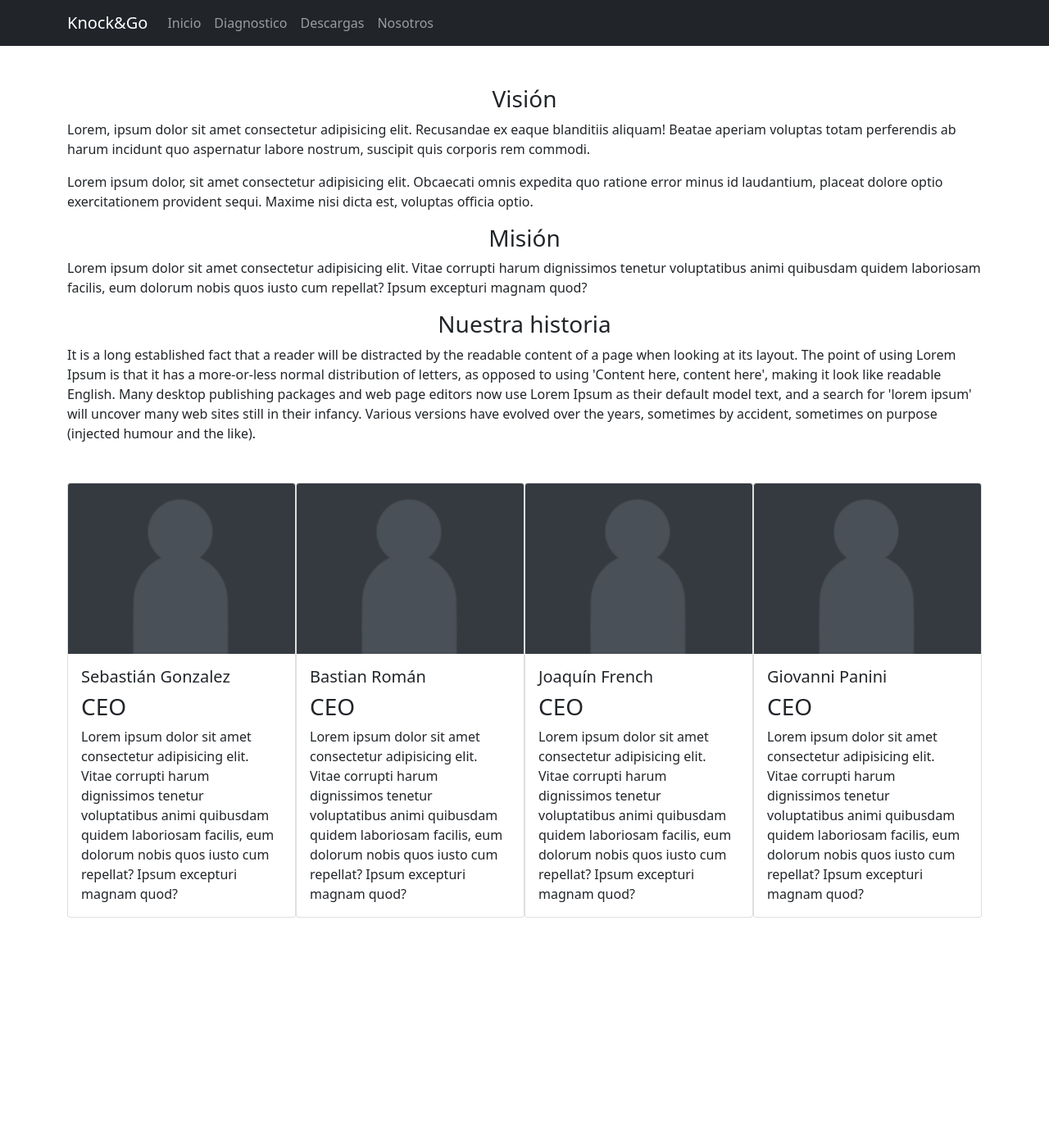
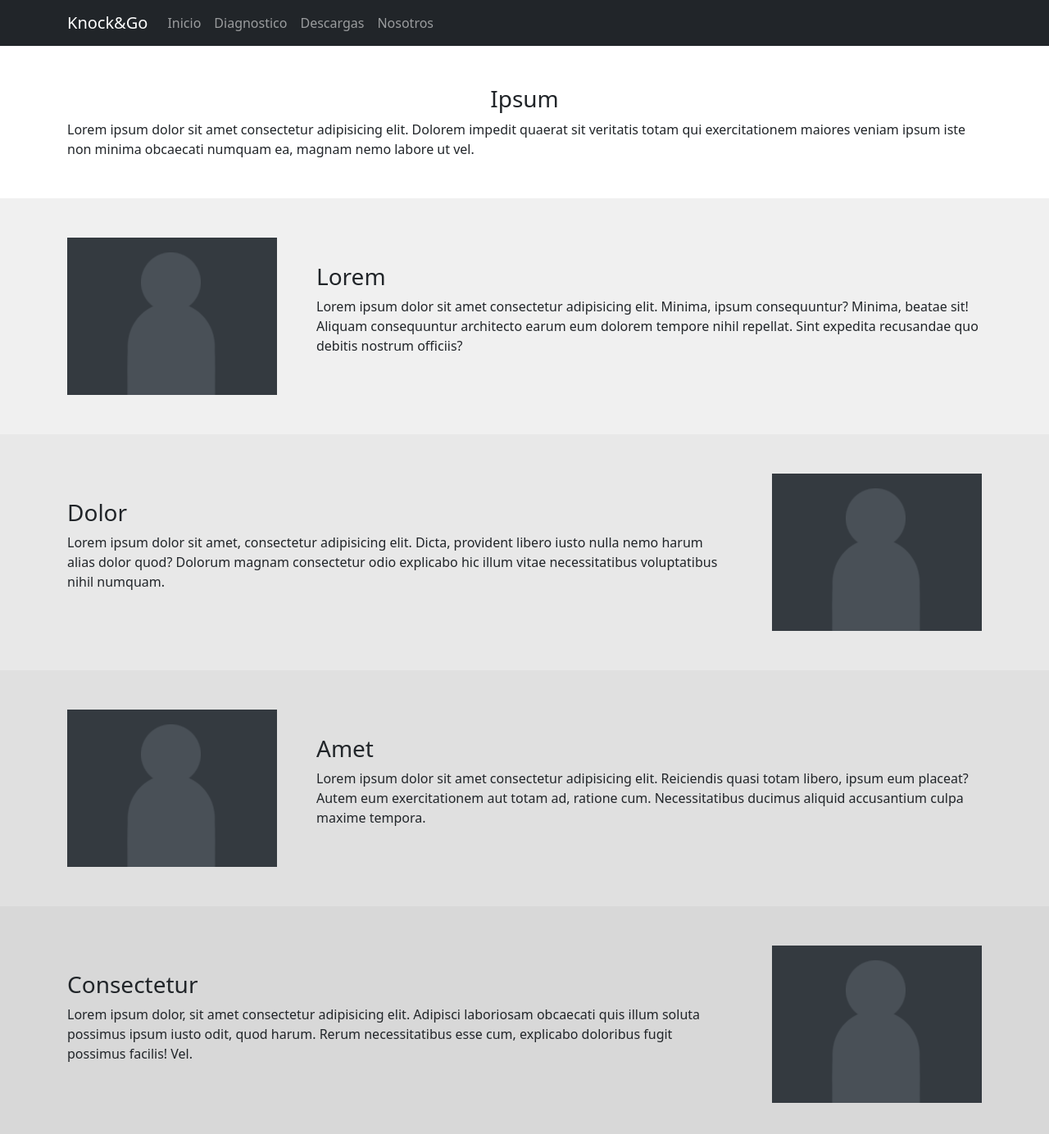
Before and after one commit to pipetek-net/knockgo-react, a React (Create React App) app: page /nosotros in a window 1280 px wide. Shown: the top 1384 px of the page at 82% size. Before the commit the page ends 1168 px from the top, so only its background shows below. Built offline with nearby package versions, Linux system fonts and the light colour scheme.

Commit message:
Recrea pagina Nosotros

```diff
--- a/src/Pages/Nosotros.jsx
+++ b/src/Pages/Nosotros.jsx
@@ -4,54 +4,58 @@ import portraitNormal from '../img/portrait.png';
 function Nosotros() {
     return(
         <>
-            <main>
+        <main>
             <div className="container my-5">
-                <h3 className="text-center">Visión</h3>
-                <p>Lorem, ipsum dolor sit amet consectetur adipisicing elit. Recusandae ex eaque blanditiis aliquam! Beatae aperiam voluptas totam perferendis ab harum incidunt quo aspernatur labore nostrum, suscipit quis corporis rem commodi.</p>
-                <p>Lorem ipsum dolor, sit amet consectetur adipisicing elit. Obcaecati omnis expedita quo ratione error minus id laudantium, placeat dolore optio exercitationem provident sequi. Maxime nisi dicta est, voluptas officia optio.</p>
-
-                <h3 className="text-center">Misión</h3>
-                <p>Lorem ipsum dolor sit amet consectetur adipisicing elit. Vitae corrupti harum dignissimos tenetur voluptatibus animi quibusdam quidem laboriosam facilis, eum dolorum nobis quos iusto cum repellat? Ipsum excepturi magnam quod?</p>
-
-                <h3 className="text-center">Nuestra historia</h3>
-                <p>It is a long established fact that a reader will be distracted by the readable content of a page when looking at its layout. The point of using Lorem Ipsum is that it has a more-or-less normal distribution of letters, as opposed to using 'Content here, content here', making it look like readable English. Many desktop publishing packages and web page editors now use Lorem Ipsum as their default model text, and a search for 'lorem ipsum' will uncover many web sites still in their infancy. Various versions have evolved over the years, sometimes by accident, sometimes on purpose (injected humour and the like).</p>
-                <div className="d-flex justify-content-between my-5">
-                    <div className="card" style={{width: "18rem"}}>
-                        <img src={portraitNormal} className="card-img-top" alt="..." />
-                        <div className="card-body">
-                            <h5 className="card-title">Sebastián Gonzalez</h5>
-                            <h3 className="card-text">CEO</h3>
-                            <p className="card-text">Lorem ipsum dolor sit amet consectetur adipisicing elit. Vitae corrupti harum dignissimos tenetur voluptatibus animi quibusdam quidem laboriosam facilis, eum dolorum nobis quos iusto cum repellat? Ipsum excepturi magnam quod?</p>
-                        </div>
-                    </div>
-                    <div className="card" style={{width: "18rem"}}>
-                        <img src={portraitNormal} className="card-img-top" alt="..." />
-                        <div className="card-body">
-                            <h5 className="card-title">Bastian Román</h5>
-                            <h3 className='card-text'>CEO</h3>
-                            <p className="card-text">Lorem ipsum dolor sit amet consectetur adipisicing elit. Vitae corrupti harum dignissimos tenetur voluptatibus animi quibusdam quidem laboriosam facilis, eum dolorum nobis quos iusto cum repellat? Ipsum excepturi magnam quod?</p>
-                        </div>
-                    </div>
-                    <div className="card" style={{width: "18rem"}}>
-                        <img src={portraitNormal} className="card-img-top" alt="..." />
-                        <div className="card-body">
-                            <h5 className="card-title">Joaquín French</h5>
-                            <h3 className='card-text'>CEO</h3>
-                            <p className="card-text">Lorem ipsum dolor sit amet consectetur adipisicing elit. Vitae corrupti harum dignissimos tenetur voluptatibus animi quibusdam quidem laboriosam facilis, eum dolorum nobis quos iusto cum repellat? Ipsum excepturi magnam quod?</p>
-                        </div>
-                    </div>
-                    <div className="card" style={{width: "18rem"}}>
-                        <img src={portraitNormal} className="card-img-top" alt="..." />
-                        <div className="card-body">
-                            <h5 className="card-title">Giovanni Panini</h5>
-                            <h3 className='card-text'>CEO</h3>
-                            <p className="card-text">Lorem ipsum dolor sit amet consectetur adipisicing elit. Vitae corrupti harum dignissimos tenetur voluptatibus animi quibusdam quidem laboriosam facilis, eum dolorum nobis quos iusto cum repellat? Ipsum excepturi magnam quod?</p>
+                <h3 className="text-center">Ipsum</h3>
+                <p>Lorem ipsum dolor sit amet consectetur adipisicing elit. Dolorem impedit quaerat sit veritatis totam qui exercitationem maiores veniam ipsum iste non minima obcaecati numquam ea, magnam nemo labore ut vel.</p>
+            </div>
+            <div style={{backgroundColor: "#f0f0f0"}}>
+                <div className="container">
+                    <div className="d-flex align-items-center gap-5 py-5">
+                    <img src={portraitNormal} alt="" srcset="" />
+                        <div>
+                            <h3>Lorem</h3>
+                            <p>Lorem ipsum dolor sit amet consectetur adipisicing elit. Minima, ipsum consequuntur? Minima, beatae sit! Aliquam consequuntur architecto earum eum dolorem tempore nihil repellat. Sint expedita recusandae quo debitis nostrum officiis?</p>
                         </div>
                     </div>
                 </div>
             </div>
 
-            </main>
+            <div style={{backgroundColor: "#e8e8e8"}}>
+                <div className="container">
+                    <div className="d-flex align-items-center gap-5 py-5">
+                        <div>
+                            <h3>Dolor</h3>
+                            <p>Lorem ipsum dolor sit amet, consectetur adipisicing elit. Dicta, provident libero iusto nulla nemo harum alias dolor quod? Dolorum magnam consectetur odio explicabo hic illum vitae necessitatibus voluptatibus nihil numquam.</p>
+                        </div>
+                        <img src={portraitNormal} alt="" srcset="" />
+                    </div>
+                </div>
+            </div>
+            <div style={{backgroundColor: "#e0e0e0"}}>
+                <div className="container">
+                    <div className="d-flex align-items-center gap-5 py-5">
+                        <img src={portraitNormal} alt="" srcset="" />
+                        <div>
+                            <h3>Amet</h3>
+                            <p>Lorem ipsum dolor sit amet consectetur adipisicing elit. Reiciendis quasi totam libero, ipsum eum placeat? Autem eum exercitationem aut totam ad, ratione cum. Necessitatibus ducimus aliquid accusantium culpa maxime tempora.</p>
+                        </div>
+                    </div>
+                </div>
+            </div>
+
+            <div style={{backgroundColor: "#d8d8d8"}}>
+                <div className="container">
+                    <div className="d-flex align-items-center gap-5 py-5">
+                        <div>
+                            <h3>Consectetur</h3>
+                            <p>Lorem ipsum dolor, sit amet consectetur adipisicing elit. Adipisci laboriosam obcaecati quis illum soluta possimus ipsum iusto odit, quod harum. Rerum necessitatibus esse cum, explicabo doloribus fugit possimus facilis! Vel.</p>
+                        </div>
+                       <img src={portraitNormal} alt="" srcset="" />
+                    </div>
+                </div>
+            </div>
+        </main>
         </>
     )
 }
```
